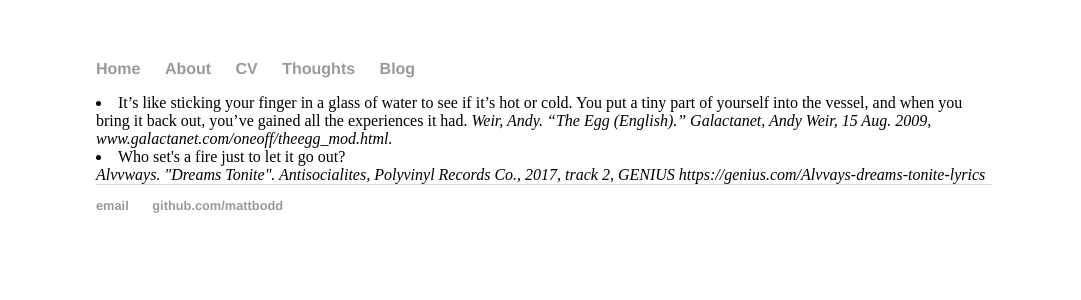
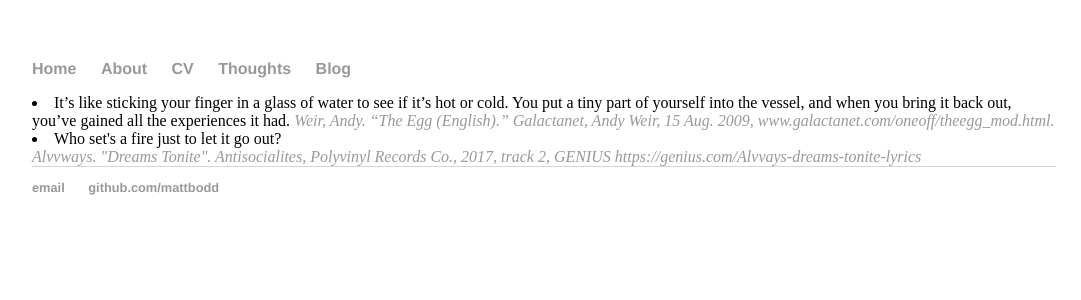
Before and after one commit to mattbodd/mattbodd.github.io, a Jekyll site: the page built from quotes/index.html, in a window 1280 px wide. Shown: the top 300 px of the page, without its empty margins (96-1177 px from the left). Built offline with Jekyll 4.4.1, drawn with Linux system fonts in a browser that asks for light colours.

Commit message:
include formatting for quotes and citations as well as increase width for body content

```diff
--- a/css/main.css
+++ b/css/main.css
@@ -1,6 +1,6 @@
 body {
     margin: 60px auto;
-    width: 70%;
+    width: 80%;
 }
 nav ul, footer ul {
     font-family:'Helvetica', 'Arial', 'Sans-Serif';
@@ -18,6 +18,14 @@ a {
 }
 a:hover {
     text-decoration: underline;
+}
+quote {
+    text-decoration: none;
+    color: #000
+}
+cite {
+    text-decoration: none;
+    color: #999
 }
 h1 {
     font-size: 3em;
```
